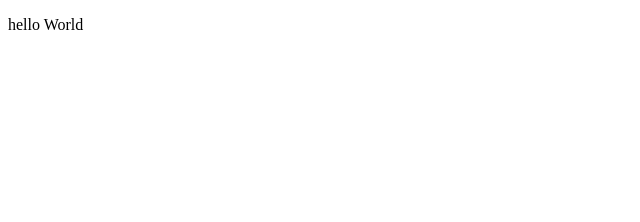
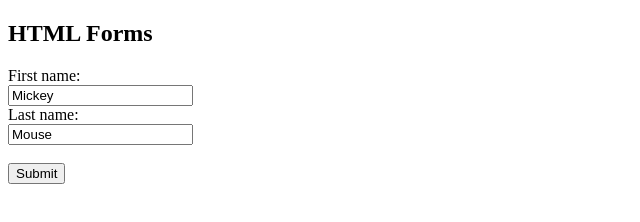
Before and after one commit to modeABS/MileageCalculatorAppls, a website: page index.html in a window 1280 px wide. Shown: the whole page, without its empty margins (0-640 px from the left). Drawn offline with Linux system fonts and the light colour scheme.

Commit message:
[CC-1002] | New Branch | Login

```diff
--- a/index.html
+++ b/index.html
@@ -1,7 +1,20 @@
 <!DOCTYPE html>
+
 <head></head>
+
 <body>
-<p>hello World</p>
+    <h2>HTML Forms</h2>
+
+    <form action="/action_page.php">
+        First name:<br>
+        <input type="text" name="firstname" value="Mickey">
+        <br>
+        Last name:<br>
+        <input type="text" name="lastname" value="Mouse">
+        <br><br>
+        <input type="submit" value="Submit">
+    </form>
 
 </body>
+
 </html>
```
